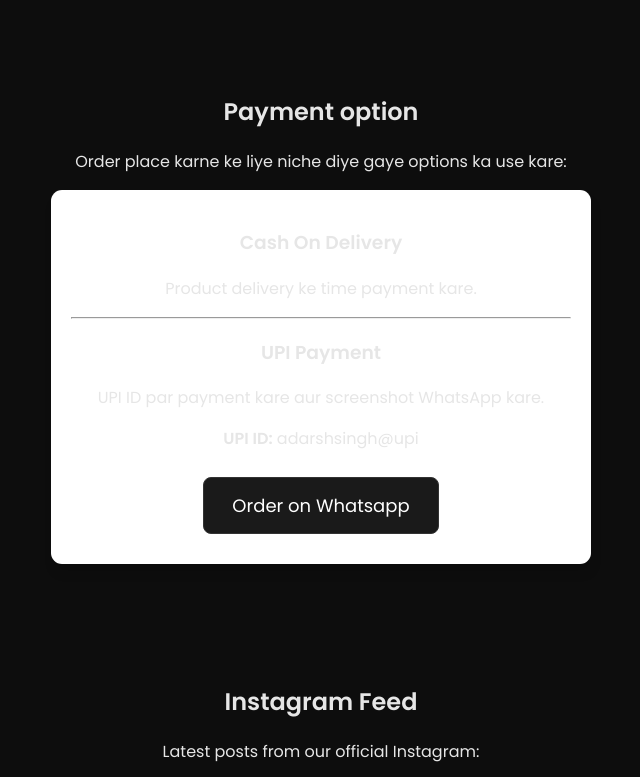
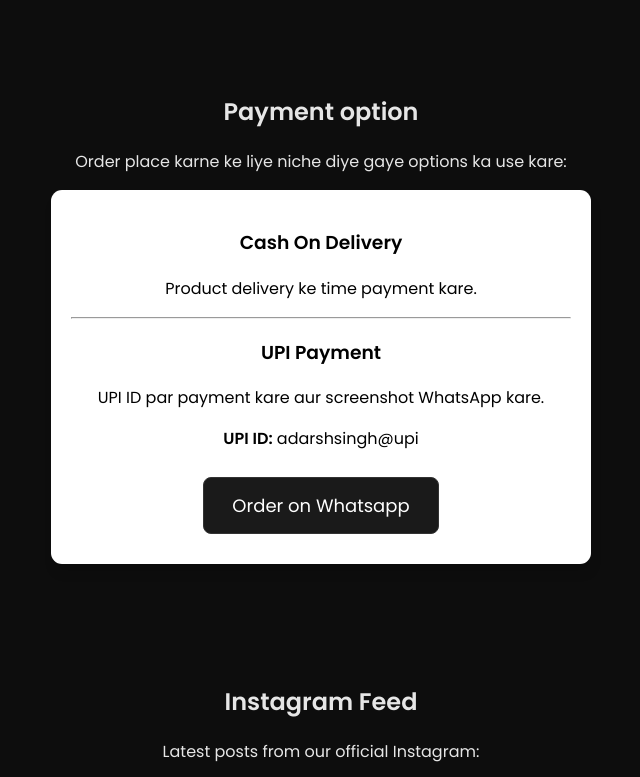
Before and after one commit to onlystudyyyyy47-creator/adarshclothing06, a plain HTML site: page index.html in a window 1280 px wide. Shown: the part 1980-2757 px from the top of the page, without its empty margins (319-959 px from the left). Drawn offline with Linux system fonts and the light colour scheme; grey boxes are pictures that could not be loaded.

Commit message:
Update index.html

```diff
--- a/index.html
+++ b/index.html
@@ -65,7 +65,7 @@
   <section class="section" id="payment">
     <h2>Payment option</h2>
     <p>Order place karne ke liye niche diye gaye options ka use kare:</p>
-    <div style="max-width:500px;margin:auto;background:#fff;padding:20px;border-radius:11px;box-shadow:2px 10px 10px rgba(0,0,0,0.1);">
+    <div style="color:black;max-width:500px;margin:auto;background:#fff;padding:20px;border-radius:11px;box-shadow:2px 10px 10px rgba(0,0,0,0.1);">
       <h3>Cash On Delivery </h3>
       <p>Product delivery ke time payment kare.</p>
 
```
